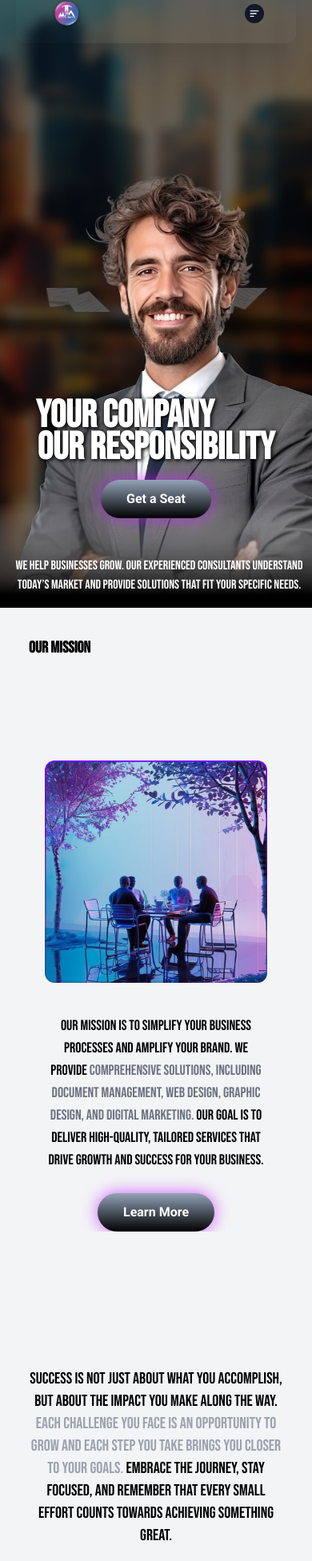
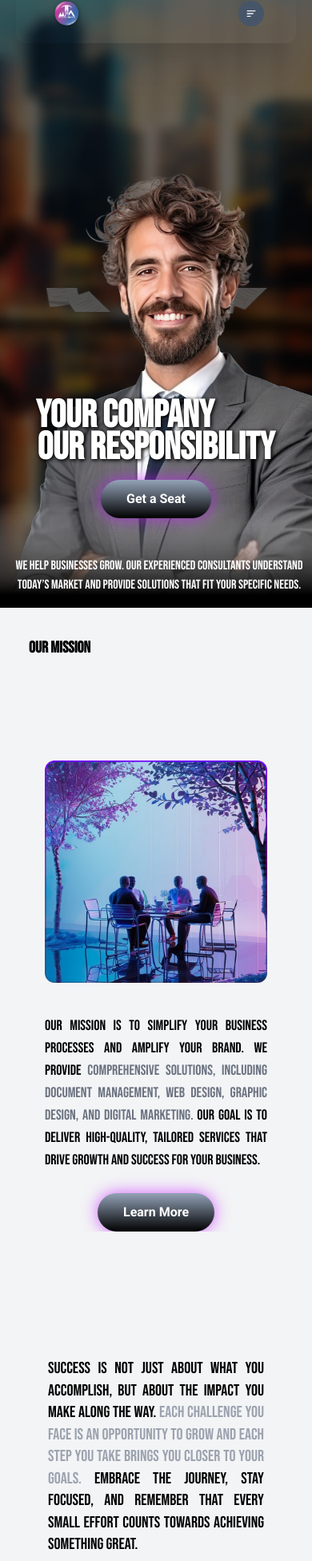
Before and after one commit to MVVYSHNAV/wh-react, a React (Vite) app in the folder wh/: page / in a window 390 px wide. Shown: the part 40-1992 px from the top of the page at 80% size. Built offline with nearby package versions, Linux system fonts and the light colour scheme.

Commit message:
the text and all the align justified

```diff
--- a/wh/src/components/Navbar/Navbar.jsx
+++ b/wh/src/components/Navbar/Navbar.jsx
@@ -19,7 +19,7 @@ const Navbar = ({ handleDarkMode, darkMode }) => {
             <a href='#'><img className='w-12' src={logo} alt="Logo" /></a>
           </h1>
               <button
-                className='cursor-pointer rounded-full bg-gray-900 p-1 text-gray-100 dark:bg-gray-100 dark:text-gray-900 md:hidden'
+                className='cursor-pointer rounded-full bg-slate-600 p-2 text-gray-100 dark:bg-gray-100 dark:text-gray-900 md:hidden'
                 onClick={handleToggleMenu}
               >
                   <BiMenuAltLeft />
@@ -32,7 +32,7 @@ const Navbar = ({ handleDarkMode, darkMode }) => {
               <li key={index} className='w-full md:w-auto'>
                 <a
                   href={item.href}
-                  className='block rounded-xl p-2 px-8 hover:text-gray-100 dark:hover:text-gray-300 whitespace-nowrap' // Ensure text is on one line
+                  className='block rounded-xl p-2 px-8 hover:text-gray-100 dark:hover:text-gray-300 whitespace-nowrap'
                 >
                   {item.name}
                 </a>
--- a/wh/src/components/Ourmission/Ourmission.jsx
+++ b/wh/src/components/Ourmission/Ourmission.jsx
@@ -13,15 +13,15 @@ const Ourmission = () => {
         <img
           src={Ourimg}
           alt="Our Mission"
-          className="p-5 w-full md:w-1/2 h-auto mt-5 md:mt-0"
+          className="p-5 w-full sm:w-2/5 h-auto mt-5 md:mt-0"
         />
         <div className="flex flex-col items-center md:items-start justify-center p-5 md:p-10">
-          <p className="sm:text-3xl text-lg font-regular font-BebasNeue text-black dark:text-white text-center md:text-left whitespace-normal">
+          <p className="sm:text-3xl text-lg font-regular font-BebasNeue text-black dark:text-white  text-justify md:text-left whitespace-normal">
             Our mission is to simplify your business processes and amplify your brand. We provide <span className='text-gray-500'> comprehensive solutions, including document management, web design, graphic design, and digital marketing.</span> Our goal is to deliver high-quality, tailored services that drive growth and success for your business.
           </p>
         </div>
       </div>
-      <div className="absolute bottom-0 left-1/2 transform -translate-x-1/2 sm:top-[90%] sm:left-[85%] z-20">
+      <div className="absolute bottom-0 left-1/2 transform -translate-x-1/2 sm:top-[75%] sm:left-[85%] z-20">
         <Button text="Learn More" />
       </div>
     </div>
--- a/wh/src/components/Prime/Prime.jsx
+++ b/wh/src/components/Prime/Prime.jsx
@@ -5,7 +5,7 @@ const Prime = () => {
     <div className="h-[780px] flex items-center justify-center bg-gray-100 dark:bg-gray-950 dark:text-gray-400 md:p-16 p-9">
       <div className="grid grid-cols-1 md:grid-cols-2 gap-5">
         <div className="flex items-center justify-center">
-          <h1 className="sm:text-4xl text-xl sm:w-4/5 font-regular font-BebasNeue text-black dark:text-white text-center md:text-left whitespace-normal">
+          <h1 className="m-4 text-justify sm:text-4xl/tight text-xl/snug p-2 sm:w-4/5 font-regular font-BebasNeue text-black dark:text-white md:text-left whitespace-normal">
             Success is not just about what you accomplish, but about the impact you make along the  way.<span className='text-gray-400'> Each
             challenge you face is an  opportunity to grow and  each step you take brings you  closer to your goals.  </span>
             Embrace the journey, stay focused, and  remember that every small  effort counts towards  achieving
```
